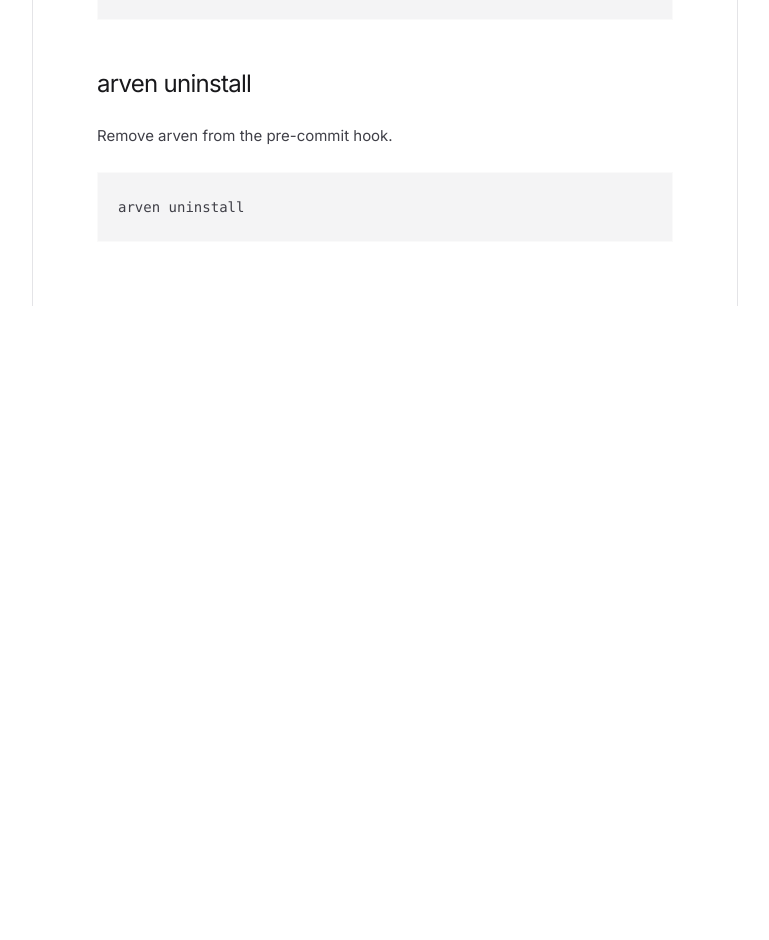
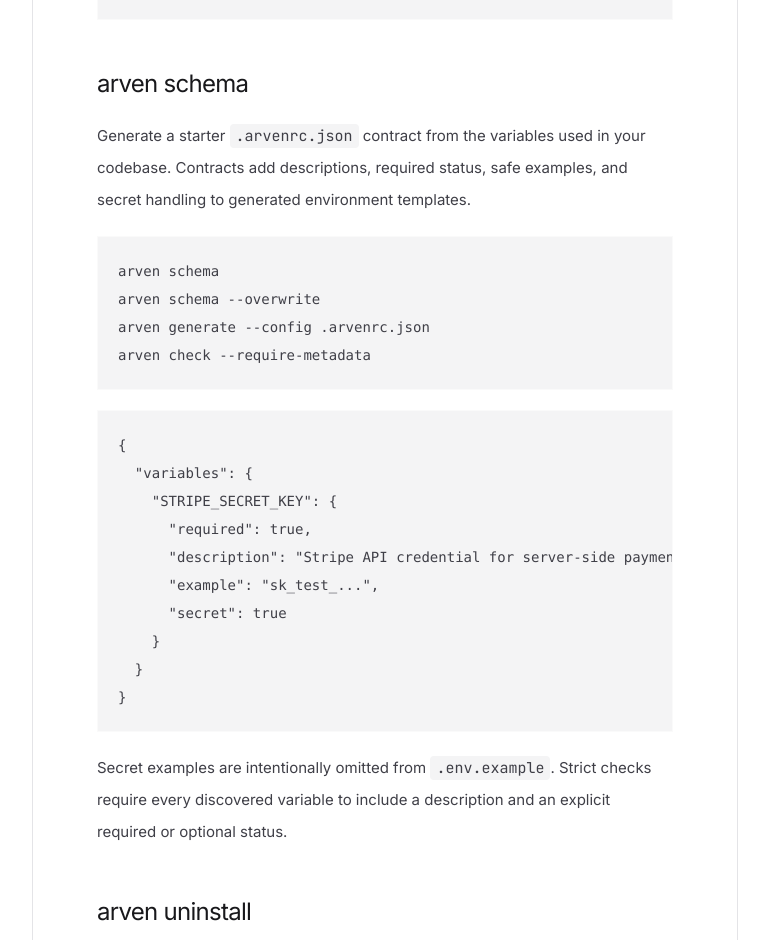
Before and after one commit to Lashen1227/arven, a React (Vite) app in the folder apps/web/: page /docs/commands in a window 1280 px wide. Shown: the part 1860-2800 px from the top of the page, without its empty margins (287-1056 px from the left). Before the commit the page ends 2166 px from the top, so only its background shows below. Built offline with nearby package versions, Linux system fonts and the light colour scheme; no server answers.

Commit message:
feat: add arven schema command

```diff
--- a/apps/web/src/pages/docs/commands.tsx
+++ b/apps/web/src/pages/docs/commands.tsx
@@ -7,6 +7,7 @@
   { label: "arven generate", href: "#generate" },
   { label: "arven check", href: "#check" },
   { label: "arven diff", href: "#diff" },
+  { label: "arven schema", href: "#schema" },
   { label: "arven uninstall", href: "#uninstall" },
 ];
 
@@ -92,6 +93,33 @@
 Summary: 8 synced  1 missing  1 unused`}</DocsCodeBlock>
         </DocsSection>
 
+        <DocsSection id="schema" title="arven schema">
+          <p>
+            Generate a starter <code className="rounded bg-zinc-100 px-1.5 py-0.5">.arvenrc.json</code>{" "}
+            contract from the variables used in your codebase. Contracts add descriptions, required
+            status, safe examples, and secret handling to generated environment templates.
+          </p>
+          <DocsCodeBlock>{`arven schema
+arven schema --overwrite
+arven generate --config .arvenrc.json
+arven check --require-metadata`}</DocsCodeBlock>
+          <DocsCodeBlock>{`{
+  "variables": {
+    "STRIPE_SECRET_KEY": {
+      "required": true,
+      "description": "Stripe API credential for server-side payments",
+      "example": "sk_test_...",
+      "secret": true
+    }
+  }
+}`}</DocsCodeBlock>
+          <p>
+            Secret examples are intentionally omitted from <code className="rounded bg-zinc-100 px-1.5 py-0.5">.env.example</code>.
+            {" "}Strict checks require every discovered variable to include a description and an
+            explicit required or optional status.
+          </p>
+        </DocsSection>
+
         <DocsSection id="uninstall" title="arven uninstall">
           <p>Remove arven from the pre-commit hook.</p>
           <DocsCodeBlock>{`arven uninstall`}</DocsCodeBlock>
```
